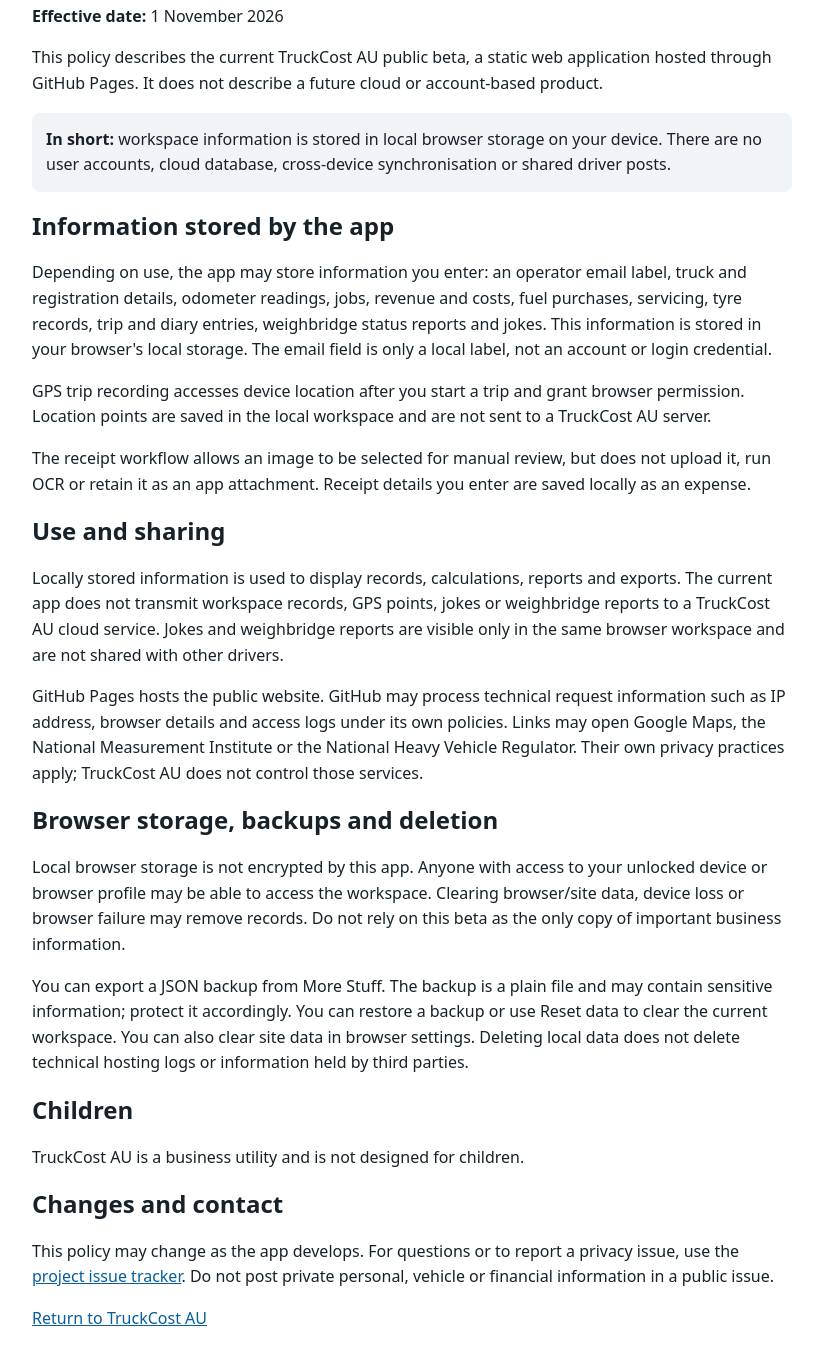
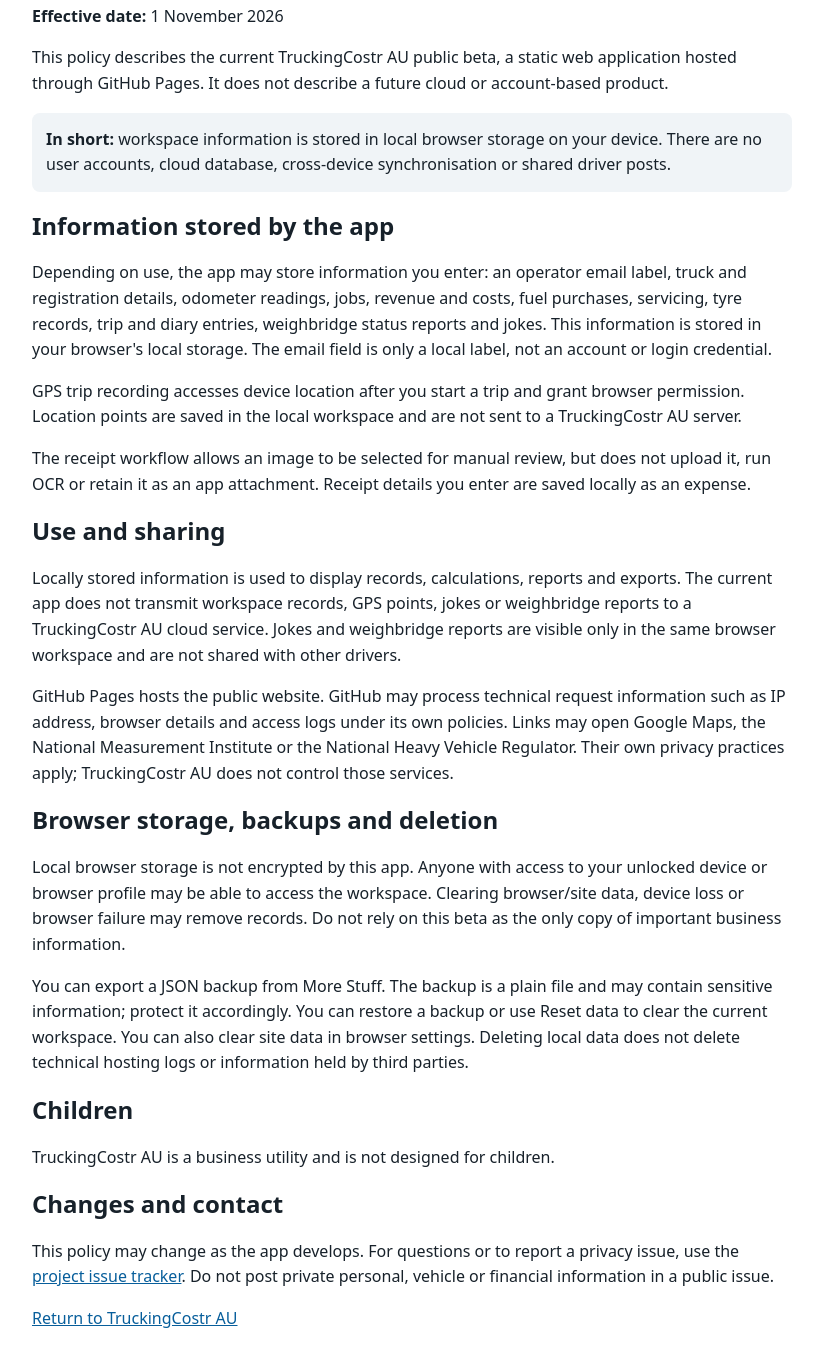
Before and after one commit to googes45/truckcost-au, a website: page privacy.html in a window 1280 px wide. Shown: the part 143-1515 px from the top of the page, without its empty margins (228-1051 px from the left). Drawn offline with Linux system fonts and the light colour scheme.

Commit message:
Rebrand app to TruckingCostr AU

```diff
--- a/privacy.html
+++ b/privacy.html
@@ -1,17 +1,17 @@
-<!doctype html><html lang="en-AU"><head><meta charset="utf-8"><meta name="viewport" content="width=device-width,initial-scale=1"><meta name="theme-color" content="#101418"><title>Privacy Policy — TruckCost AU</title><style>body{font:16px/1.6 system-ui,-apple-system,Segoe UI,Roboto,sans-serif;max-width:760px;margin:0 auto;padding:24px;color:#17212a}h1,h2{line-height:1.2}a{color:#075e9b}.note{background:#f0f4f7;padding:14px;border-radius:8px}</style></head><body>
-<p><a href="./">← Back to TruckCost AU</a></p><h1>Privacy Policy</h1><p><strong>Effective date:</strong> 1 November 2026</p>
-<p>This policy describes the current TruckCost AU public beta, a static web application hosted through GitHub Pages. It does not describe a future cloud or account-based product.</p>
+<!doctype html><html lang="en-AU"><head><meta charset="utf-8"><meta name="viewport" content="width=device-width,initial-scale=1"><meta name="theme-color" content="#101418"><title>Privacy Policy — TruckingCostr AU</title><style>body{font:16px/1.6 system-ui,-apple-system,Segoe UI,Roboto,sans-serif;max-width:760px;margin:0 auto;padding:24px;color:#17212a}h1,h2{line-height:1.2}a{color:#075e9b}.note{background:#f0f4f7;padding:14px;border-radius:8px}</style></head><body>
+<p><a href="./">← Back to TruckingCostr AU</a></p><h1>Privacy Policy</h1><p><strong>Effective date:</strong> 1 November 2026</p>
+<p>This policy describes the current TruckingCostr AU public beta, a static web application hosted through GitHub Pages. It does not describe a future cloud or account-based product.</p>
 <div class="note"><strong>In short:</strong> workspace information is stored in local browser storage on your device. There are no user accounts, cloud database, cross-device synchronisation or shared driver posts.</div>
 <h2>Information stored by the app</h2>
 <p>Depending on use, the app may store information you enter: an operator email label, truck and registration details, odometer readings, jobs, revenue and costs, fuel purchases, servicing, tyre records, trip and diary entries, weighbridge status reports and jokes. This information is stored in your browser's local storage. The email field is only a local label, not an account or login credential.</p>
-<p>GPS trip recording accesses device location after you start a trip and grant browser permission. Location points are saved in the local workspace and are not sent to a TruckCost AU server.</p>
+<p>GPS trip recording accesses device location after you start a trip and grant browser permission. Location points are saved in the local workspace and are not sent to a TruckingCostr AU server.</p>
 <p>The receipt workflow allows an image to be selected for manual review, but does not upload it, run OCR or retain it as an app attachment. Receipt details you enter are saved locally as an expense.</p>
 <h2>Use and sharing</h2>
-<p>Locally stored information is used to display records, calculations, reports and exports. The current app does not transmit workspace records, GPS points, jokes or weighbridge reports to a TruckCost AU cloud service. Jokes and weighbridge reports are visible only in the same browser workspace and are not shared with other drivers.</p>
-<p>GitHub Pages hosts the public website. GitHub may process technical request information such as IP address, browser details and access logs under its own policies. Links may open Google Maps, the National Measurement Institute or the National Heavy Vehicle Regulator. Their own privacy practices apply; TruckCost AU does not control those services.</p>
+<p>Locally stored information is used to display records, calculations, reports and exports. The current app does not transmit workspace records, GPS points, jokes or weighbridge reports to a TruckingCostr AU cloud service. Jokes and weighbridge reports are visible only in the same browser workspace and are not shared with other drivers.</p>
+<p>GitHub Pages hosts the public website. GitHub may process technical request information such as IP address, browser details and access logs under its own policies. Links may open Google Maps, the National Measurement Institute or the National Heavy Vehicle Regulator. Their own privacy practices apply; TruckingCostr AU does not control those services.</p>
 <h2>Browser storage, backups and deletion</h2>
 <p>Local browser storage is not encrypted by this app. Anyone with access to your unlocked device or browser profile may be able to access the workspace. Clearing browser/site data, device loss or browser failure may remove records. Do not rely on this beta as the only copy of important business information.</p>
 <p>You can export a JSON backup from More Stuff. The backup is a plain file and may contain sensitive information; protect it accordingly. You can restore a backup or use Reset data to clear the current workspace. You can also clear site data in browser settings. Deleting local data does not delete technical hosting logs or information held by third parties.</p>
-<h2>Children</h2><p>TruckCost AU is a business utility and is not designed for children.</p>
+<h2>Children</h2><p>TruckingCostr AU is a business utility and is not designed for children.</p>
 <h2>Changes and contact</h2><p>This policy may change as the app develops. For questions or to report a privacy issue, use the <a href="https://github.com/googes45/truckcost-au/issues">project issue tracker</a>. Do not post private personal, vehicle or financial information in a public issue.</p>
-<p><a href="./">Return to TruckCost AU</a></p></body></html>
+<p><a href="./">Return to TruckingCostr AU</a></p></body></html>
```
